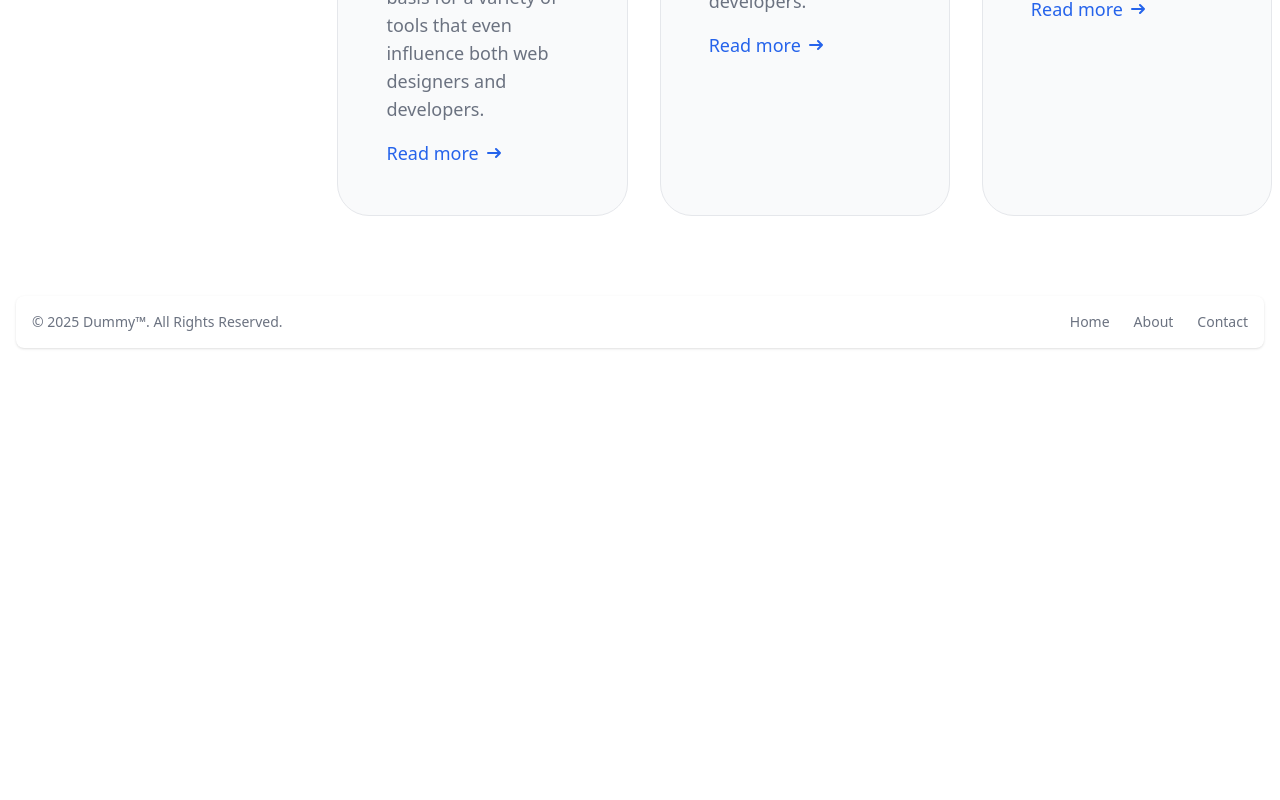
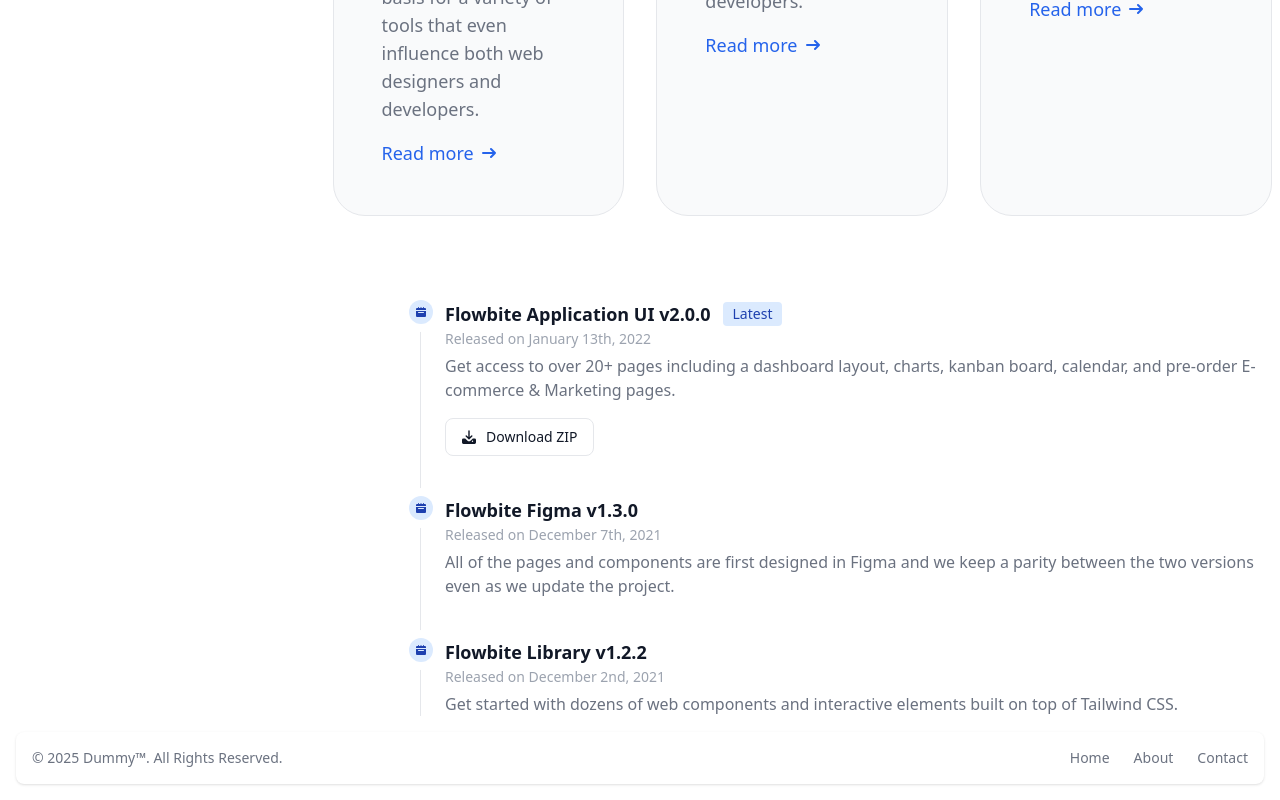
Before and after one commit to bishaldebroy007/full-website-react-tailwind, a React (Vite) app: page / in a window 1280 px wide. Shown: the part 935-1735 px from the top of the page. Before the commit the page ends 1299 px from the top, so only its background shows below. Built offline with nearby package versions, Linux system fonts and the light colour scheme.

Commit message:
timeline added

```diff
--- a/src/App.jsx
+++ b/src/App.jsx
@@ -3,6 +3,7 @@
 import MyImage from './components/MyImage'
 import Footer from './components/Footer'
 import IntroCards from './components/IntroCards';
+import TimeLines from './components/TimeLines';
 
 function App() {
 
@@ -17,6 +18,7 @@
           <MyImage />
           <IntroCards />
         </div>
+        <TimeLines />
 
       </main>
 
--- a/src/components/MyImage.jsx
+++ b/src/components/MyImage.jsx
@@ -4,7 +4,7 @@
 const MyImage = () => {
     return (
         <div className="m-10 p-2">
-            <img className="rounded-4xl p-2 w-72 h-72" src={dummyImage} alt="My picture will be added here" />
+            <img className="rounded-4xl p-2 w-70 h-70" src={dummyImage} alt="My picture will be added here" />
         </div>
     );
 }
--- /dev/null
+++ b/src/components/TimeLines.jsx
@@ -0,0 +1,102 @@
+
+
+const TimeLines = () => {
+    return (
+        <div className="mt-5 ml-105">
+            <ol className="relative border-s border-gray-200 dark:border-gray-700">
+                <li className="mb-10 ms-6">
+                    <span className="absolute flex items-center justify-center w-6 h-6 bg-blue-100 rounded-full -start-3 ring-8 ring-white dark:ring-gray-900 dark:bg-blue-900">
+                        <svg
+                            className="w-2.5 h-2.5 text-blue-800 dark:text-blue-300"
+                            aria-hidden="true"
+                            xmlns="http://www.w3.org/2000/svg"
+                            fill="currentColor"
+                            viewBox="0 0 20 20"
+                        >
+                            <path d="M20 4a2 2 0 0 0-2-2h-2V1a1 1 0 0 0-2 0v1h-3V1a1 1 0 0 0-2 0v1H6V1a1 1 0 0 0-2 0v1H2a2 2 0 0 0-2 2v2h20V4ZM0 18a2 2 0 0 0 2 2h16a2 2 0 0 0 2-2V8H0v10Zm5-8h10a1 1 0 0 1 0 2H5a1 1 0 0 1 0-2Z" />
+                        </svg>
+                    </span>
+                    <h3 className="flex items-center mb-1 text-lg font-semibold text-gray-900 dark:text-white">
+                        Flowbite Application UI v2.0.0{" "}
+                        <span className="bg-blue-100 text-blue-800 text-sm font-medium me-2 px-2.5 py-0.5 rounded-sm dark:bg-blue-900 dark:text-blue-300 ms-3">
+                            Latest
+                        </span>
+                    </h3>
+                    <time className="block mb-2 text-sm font-normal leading-none text-gray-400 dark:text-gray-500">
+                        Released on January 13th, 2022
+                    </time>
+                    <p className="mb-4 text-base font-normal text-gray-500 dark:text-gray-400">
+                        Get access to over 20+ pages including a dashboard layout, charts, kanban
+                        board, calendar, and pre-order E-commerce &amp; Marketing pages.
+                    </p>
+                    <a
+                        href="#"
+                        className="inline-flex items-center px-4 py-2 text-sm font-medium text-gray-900 bg-white border border-gray-200 rounded-lg hover:bg-gray-100 hover:text-blue-700 focus:z-10 focus:ring-4 focus:outline-none focus:ring-gray-100 focus:text-blue-700 dark:bg-gray-800 dark:text-gray-400 dark:border-gray-600 dark:hover:text-white dark:hover:bg-gray-700 dark:focus:ring-gray-700"
+                    >
+                        <svg
+                            className="w-3.5 h-3.5 me-2.5"
+                            aria-hidden="true"
+                            xmlns="http://www.w3.org/2000/svg"
+                            fill="currentColor"
+                            viewBox="0 0 20 20"
+                        >
+                            <path d="M14.707 7.793a1 1 0 0 0-1.414 0L11 10.086V1.5a1 1 0 0 0-2 0v8.586L6.707 7.793a1 1 0 1 0-1.414 1.414l4 4a1 1 0 0 0 1.416 0l4-4a1 1 0 0 0-.002-1.414Z" />
+                            <path d="M18 12h-2.55l-2.975 2.975a3.5 3.5 0 0 1-4.95 0L4.55 12H2a2 2 0 0 0-2 2v4a2 2 0 0 0 2 2h16a2 2 0 0 0 2-2v-4a2 2 0 0 0-2-2Zm-3 5a1 1 0 1 1 0-2 1 1 0 0 1 0 2Z" />
+                        </svg>{" "}
+                        Download ZIP
+                    </a>
+                </li>
+                <li className="mb-10 ms-6">
+                    <span className="absolute flex items-center justify-center w-6 h-6 bg-blue-100 rounded-full -start-3 ring-8 ring-white dark:ring-gray-900 dark:bg-blue-900">
+                        <svg
+                            className="w-2.5 h-2.5 text-blue-800 dark:text-blue-300"
+                            aria-hidden="true"
+                            xmlns="http://www.w3.org/2000/svg"
+                            fill="currentColor"
+                            viewBox="0 0 20 20"
+                        >
+                            <path d="M20 4a2 2 0 0 0-2-2h-2V1a1 1 0 0 0-2 0v1h-3V1a1 1 0 0 0-2 0v1H6V1a1 1 0 0 0-2 0v1H2a2 2 0 0 0-2 2v2h20V4ZM0 18a2 2 0 0 0 2 2h16a2 2 0 0 0 2-2V8H0v10Zm5-8h10a1 1 0 0 1 0 2H5a1 1 0 0 1 0-2Z" />
+                        </svg>
+                    </span>
+                    <h3 className="mb-1 text-lg font-semibold text-gray-900 dark:text-white">
+                        Flowbite Figma v1.3.0
+                    </h3>
+                    <time className="block mb-2 text-sm font-normal leading-none text-gray-400 dark:text-gray-500">
+                        Released on December 7th, 2021
+                    </time>
+                    <p className="text-base font-normal text-gray-500 dark:text-gray-400">
+                        All of the pages and components are first designed in Figma and we keep a
+                        parity between the two versions even as we update the project.
+                    </p>
+                </li>
+                <li className="ms-6">
+                    <span className="absolute flex items-center justify-center w-6 h-6 bg-blue-100 rounded-full -start-3 ring-8 ring-white dark:ring-gray-900 dark:bg-blue-900">
+                        <svg
+                            className="w-2.5 h-2.5 text-blue-800 dark:text-blue-300"
+                            aria-hidden="true"
+                            xmlns="http://www.w3.org/2000/svg"
+                            fill="currentColor"
+                            viewBox="0 0 20 20"
+                        >
+                            <path d="M20 4a2 2 0 0 0-2-2h-2V1a1 1 0 0 0-2 0v1h-3V1a1 1 0 0 0-2 0v1H6V1a1 1 0 0 0-2 0v1H2a2 2 0 0 0-2 2v2h20V4ZM0 18a2 2 0 0 0 2 2h16a2 2 0 0 0 2-2V8H0v10Zm5-8h10a1 1 0 0 1 0 2H5a1 1 0 0 1 0-2Z" />
+                        </svg>
+                    </span>
+                    <h3 className="mb-1 text-lg font-semibold text-gray-900 dark:text-white">
+                        Flowbite Library v1.2.2
+                    </h3>
+                    <time className="block mb-2 text-sm font-normal leading-none text-gray-400 dark:text-gray-500">
+                        Released on December 2nd, 2021
+                    </time>
+                    <p className="text-base font-normal text-gray-500 dark:text-gray-400">
+                        Get started with dozens of web components and interactive elements built
+                        on top of Tailwind CSS.
+                    </p>
+                </li>
+            </ol>
+
+
+        </div>
+    )
+}
+
+export default TimeLines
```
